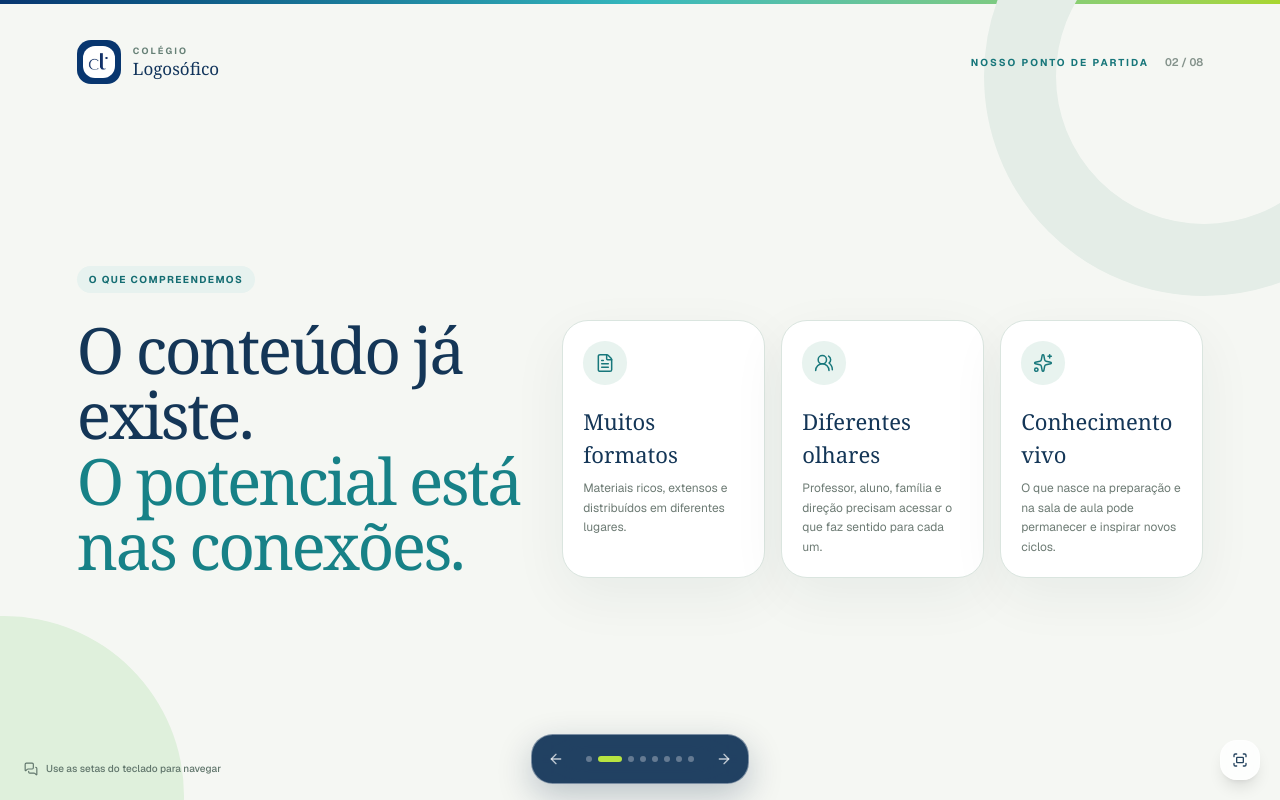
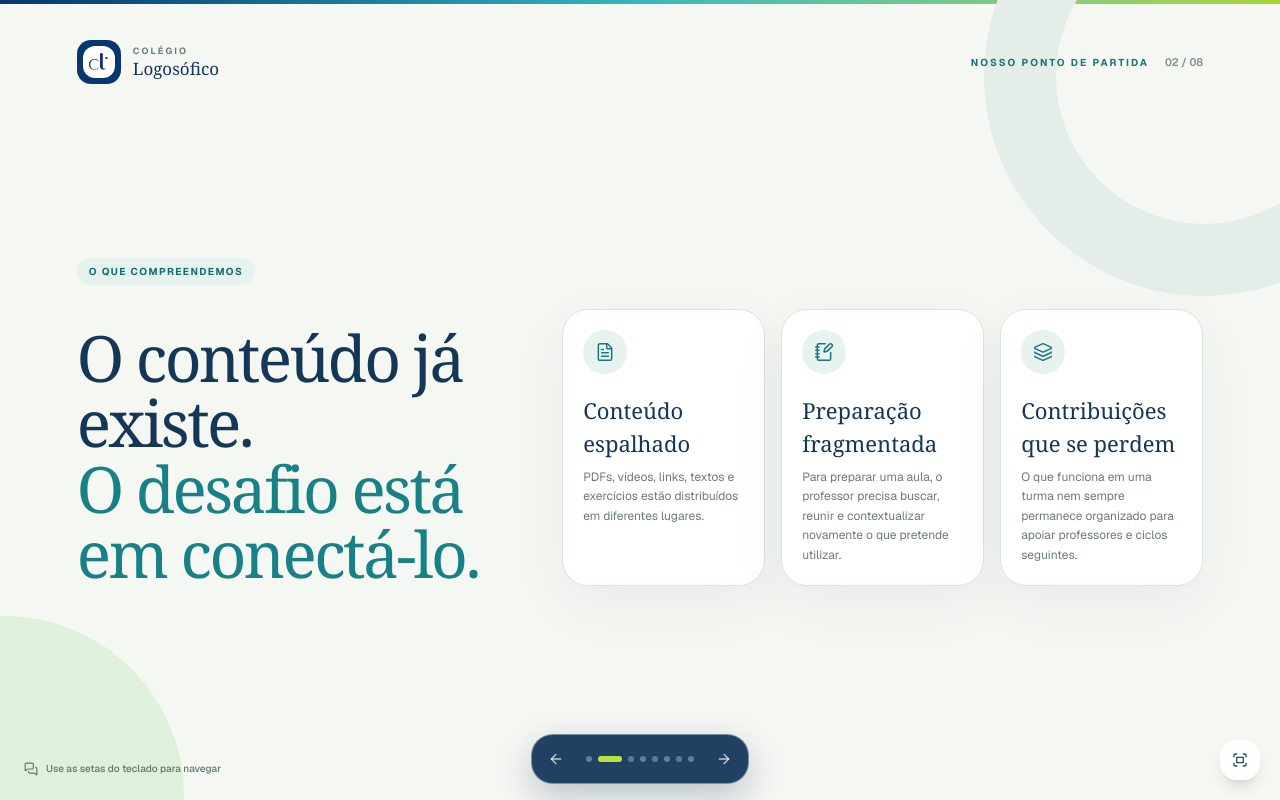
Before and after one commit to lukspit/logosofico, a Next.js app: page /apresentacao in a window 1280 px wide. Both pictures are taken after a click on the button 619 px from the left and 759 px from the top of the page. Built offline with nearby package versions, Linux system fonts and the light colour scheme.

Commit message:
refine proposal narrative slides

```diff
--- a/src/app/apresentacao/presentation-deck.tsx
+++ b/src/app/apresentacao/presentation-deck.tsx
@@ -19,7 +19,6 @@ import {
   NotebookPen,
   ShieldCheck,
   Sparkles,
-  UsersRound,
 } from "lucide-react";
 
 const totalSlides = 8;
@@ -107,13 +106,13 @@ const slides = [
       <Tag>O que compreendemos</Tag>
       <div className="mt-6 grid gap-10 lg:grid-cols-[0.82fr_1.18fr] lg:items-end">
         <div>
-          <h2 className="font-serif text-[clamp(40px,5vw,72px)] leading-[1.02] tracking-[-0.04em]">O conteúdo já existe.<br /><span className="text-[#178187]">O potencial está nas conexões.</span></h2>
+          <h2 className="font-serif text-[clamp(40px,5vw,72px)] leading-[1.02] tracking-[-0.04em]">O conteúdo já existe.<br /><span className="text-[#178187]">O desafio está em conectá-lo.</span></h2>
         </div>
         <div className="grid gap-4 sm:grid-cols-3 lg:grid-cols-1 xl:grid-cols-3">
           {[
-            [FileText, "Muitos formatos", "Materiais ricos, extensos e distribuídos em diferentes lugares."],
-            [UsersRound, "Diferentes olhares", "Professor, aluno, família e direção precisam acessar o que faz sentido para cada um."],
-            [Sparkles, "Conhecimento vivo", "O que nasce na preparação e na sala de aula pode permanecer e inspirar novos ciclos."],
+            [FileText, "Conteúdo espalhado", "PDFs, vídeos, links, textos e exercícios estão distribuídos em diferentes lugares."],
+            [NotebookPen, "Preparação fragmentada", "Para preparar uma aula, o professor precisa buscar, reunir e contextualizar novamente o que pretende utilizar."],
+            [Layers3, "Contribuições que se perdem", "O que funciona em uma turma nem sempre permanece organizado para apoiar professores e ciclos seguintes."],
           ].map(([Icon, title, text]) => {
             const ItemIcon = Icon as typeof FileText;
             return (
@@ -131,23 +130,23 @@ const slides = [
 
   <SlideFrame key="vision" number={3} dark eyebrow="A visão">
     <div className="w-full">
-      <div className="max-w-4xl">
-        <Tag dark>Mais do que um repositório</Tag>
-        <h2 className="mt-7 font-serif text-[clamp(42px,6vw,82px)] leading-[0.98] tracking-[-0.04em]">A aula como um<br /><span className="text-[#b8e441]">ambiente vivo.</span></h2>
+      <div className="max-w-6xl">
+        <Tag dark>A visão da plataforma</Tag>
+        <h2 className="mt-7 font-serif text-[clamp(42px,5vw,76px)] leading-[0.98] tracking-[-0.04em]">Tudo o que sustenta uma aula,<br /><span className="text-[#b8e441]">conectado em um só ambiente.</span></h2>
       </div>
       <div className="mt-10 grid max-w-6xl grid-cols-2 gap-3 md:grid-cols-4">
         {[
-          [LibraryBig, "Reunir", "Conteúdos com contexto"],
-          [BookOpenText, "Compreender", "Navegação mais amigável"],
-          [NotebookPen, "Preparar", "Um espaço livre para o professor"],
-          [Layers3, "Preservar", "Memória pedagógica coletiva"],
-        ].map(([Icon, title, text], index) => {
+          [LibraryBig, "Acervo conectado", "PDFs, vídeos, links e exercícios organizados ao redor de cada aula."],
+          [BookOpenText, "Acesso com contexto", "Cada pessoa encontra o conteúdo adequado ao seu papel e ao momento de uso."],
+          [NotebookPen, "Preparação docente", "O professor pesquisa, organiza e acrescenta recursos no mesmo ambiente."],
+          [Layers3, "Memória pedagógica", "Contribuições e aprendizados permanecem disponíveis para os próximos ciclos."],
+        ].map(([Icon, title, text]) => {
           const ItemIcon = Icon as typeof LibraryBig;
           return (
             <div key={String(title)} className="rounded-[24px] border border-white/12 bg-white/[0.07] p-5 backdrop-blur-sm">
-              <div className="flex items-center justify-between"><ItemIcon className="size-5 text-[#79d6d8]" strokeWidth={1.7} /><span className="text-[10px] text-white/32">0{index + 1}</span></div>
+              <ItemIcon className="size-5 text-[#79d6d8]" strokeWidth={1.7} />
               <h3 className="mt-8 font-serif text-[24px]">{String(title)}</h3>
-              <p className="mt-1 text-[11px] leading-relaxed text-white/52">{String(text)}</p>
+              <p className="mt-2 text-[12px] leading-relaxed text-white/52">{String(text)}</p>
             </div>
           );
         })}
```
